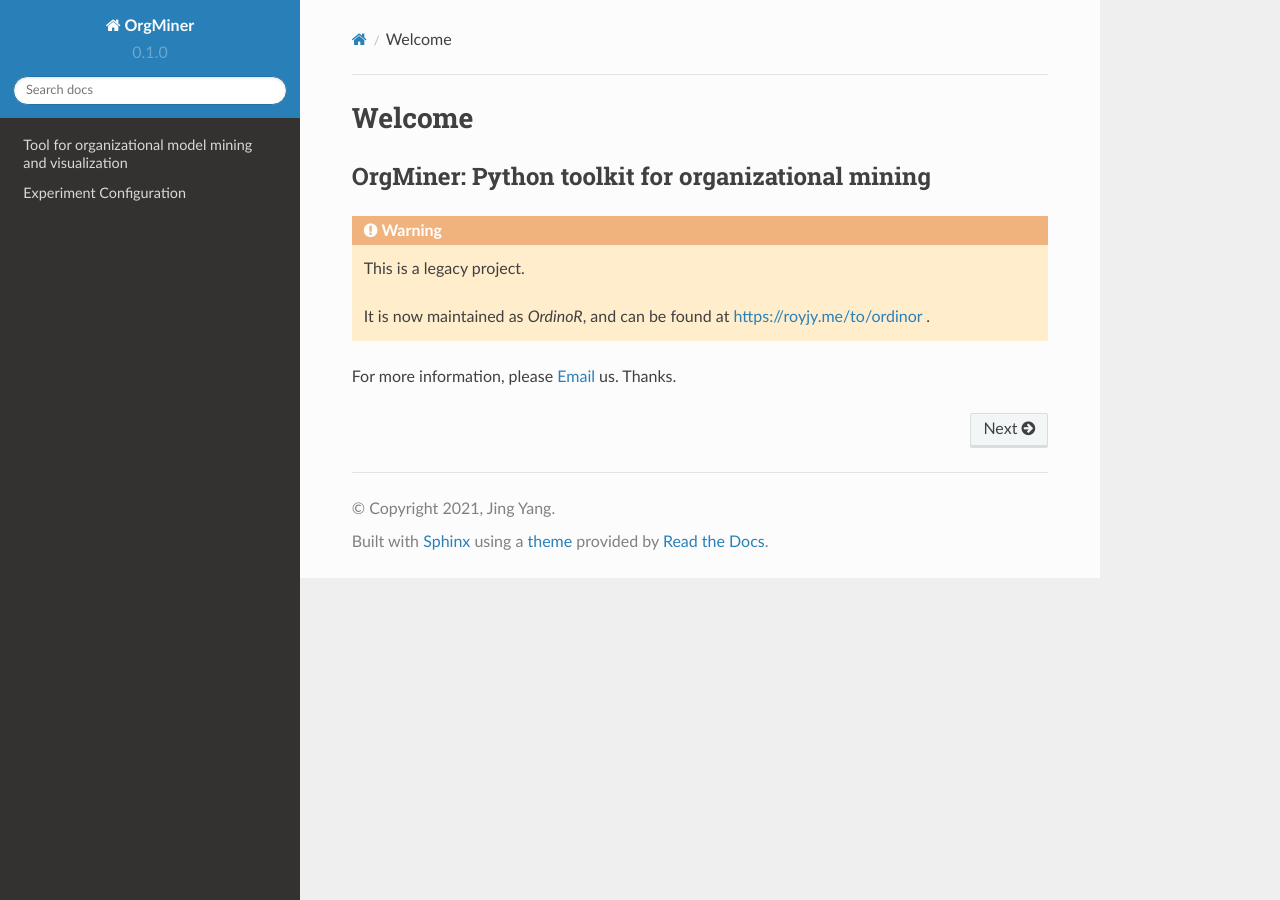
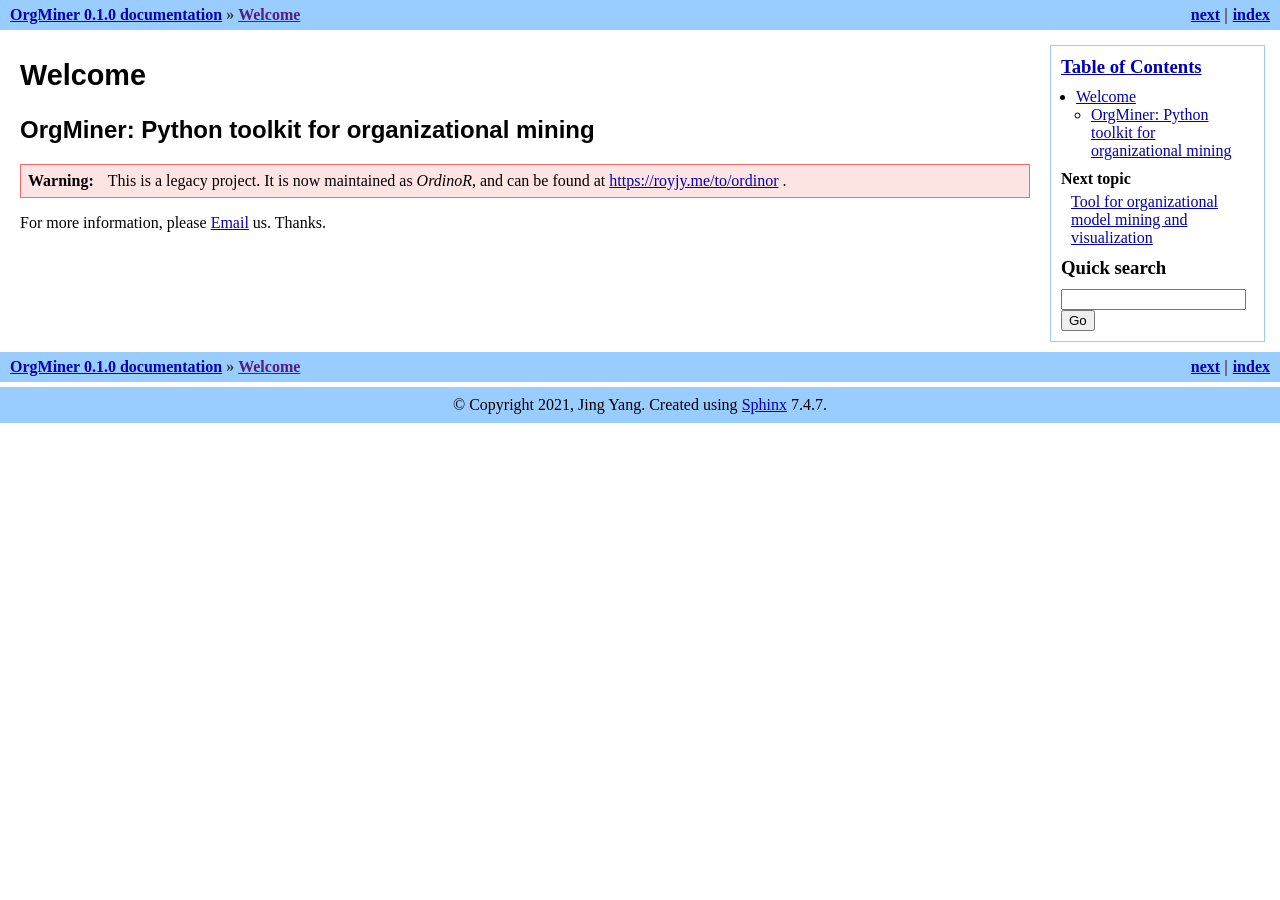
Before and after one commit to roy-jingyang/OrgMiner-doc, a Sphinx documentation site: the page built from source/index.rst, in a window 1280 px wide. Built offline with Sphinx 7.4.7, drawn with Linux system fonts in a browser that asks for light colours.

Commit message:
switch style

```diff
--- a/source/conf.py
+++ b/source/conf.py
@@ -52,7 +52,7 @@
 # The theme to use for HTML and HTML Help pages.  See the documentation for
 # a list of builtin themes.
 #
-html_theme = 'sphinx_rtd_theme' # Read The Docs theme
+html_theme = 'traditional'
 #html_theme = 'nature'           # Nature theme, e.g., Pandas
 
 # Add any paths that contain custom static files (such as style sheets) here,
```
